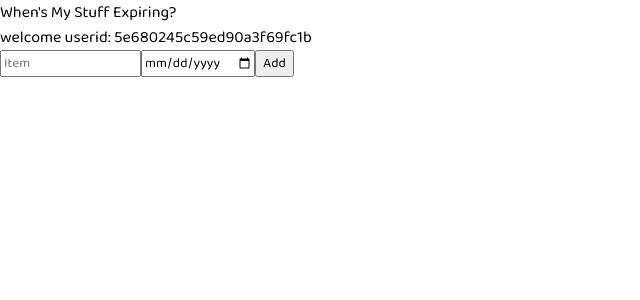
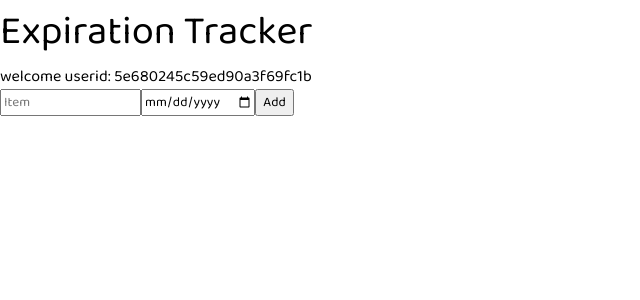
Before and after one commit to jonhuynh05/expiration-tracker, a React (Create React App) app: page /1/tracker in a window 1280 px wide. Shown: the top 300 px of the page, without its empty margins (0-640 px from the left). Built offline with nearby package versions, Linux system fonts and the light colour scheme.

Commit message:
being adjusting visual date

```diff
--- a/src/App.js
+++ b/src/App.js
@@ -95,6 +95,15 @@ class App extends Component {
             userItems: response.trackers,
             isLoggedIn: true
           })
+          for(let i = 0; i < this.state.userItems.length; i++){
+            let year = []
+            for (let j = 0; j < 4; j++){
+              year.push(this.state.userItems[i].expiration[j])
+            }
+            year = year.join("")
+            console.log(year, "YEAR")
+            console.log(this.state.userItems[i].expiration.length)
+          }
           this.props.history.push(`${this.state.userId}/tracker`)
         }
         else{
@@ -121,6 +130,7 @@ class App extends Component {
 
   handleAddItem = async (e) => {
     e.preventDefault()
+    console.log(typeof this.state.addDate)
     await fetch(`/tracker/${this.state.userId}/new`, {
       method: "POST",
       credentials: "include",
--- a/src/Tracker/index.js
+++ b/src/Tracker/index.js
@@ -3,15 +3,19 @@ import {withRouter} from "react-router-dom"
 import "./tracker.css"
 
 class Tracker extends Component{
-
+    // async componentDidMount() {
+    //     for(let i = 0; i < this.props.userItems.length; i++){
+    //         console.log(this.props.userItems)
+    //     }
+    // }
     render(){
         const items = this.props.userItems.map((item, i) => {
             return(
                 <div className="tracker-line" key={i}>
-                    <div>
+                    <div className="item">
                         {item.item}
                     </div>
-                    <div>
+                    <div className="expiration">
                         {item.expiration}
                     </div>
                     {/* <input type="date" value={item.expiration} disabled></input> */}
@@ -22,12 +26,12 @@ class Tracker extends Component{
         return(
             <div>
                 <div className="header">
-                    When's My Stuff Expiring?
+                    Expiration Tracker
                 </div>
                 <div>
                     welcome userid: {this.props.userId}
                 </div>
-                <div className="tracker-line">
+                <div className="tracker-input">
                     <form>
                         <input placeholder="Item" name="addItem" onChange={this.props.handleChange}></input>
                         <input placeholder="Expiration" name="addDate" onChange={this.props.handleChange} type="date"></input>
--- a/src/Tracker/tracker.css
+++ b/src/Tracker/tracker.css
@@ -0,0 +1,16 @@
+.header{
+    font-size: 40px;
+}
+
+.tracker-line{
+    color: red;
+    display: flex;
+}
+
+.item{
+    margin: 10px;
+}
+
+.expiratin{
+    margin: 10px;
+}
```
